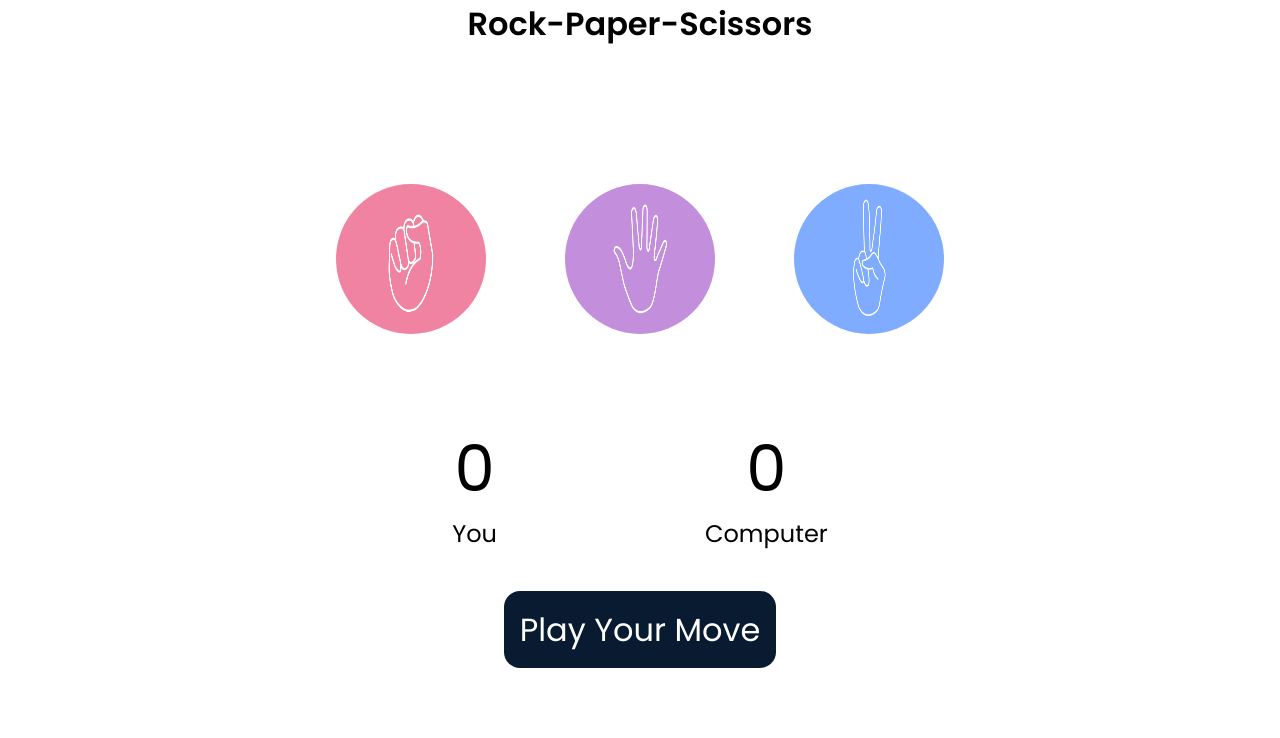
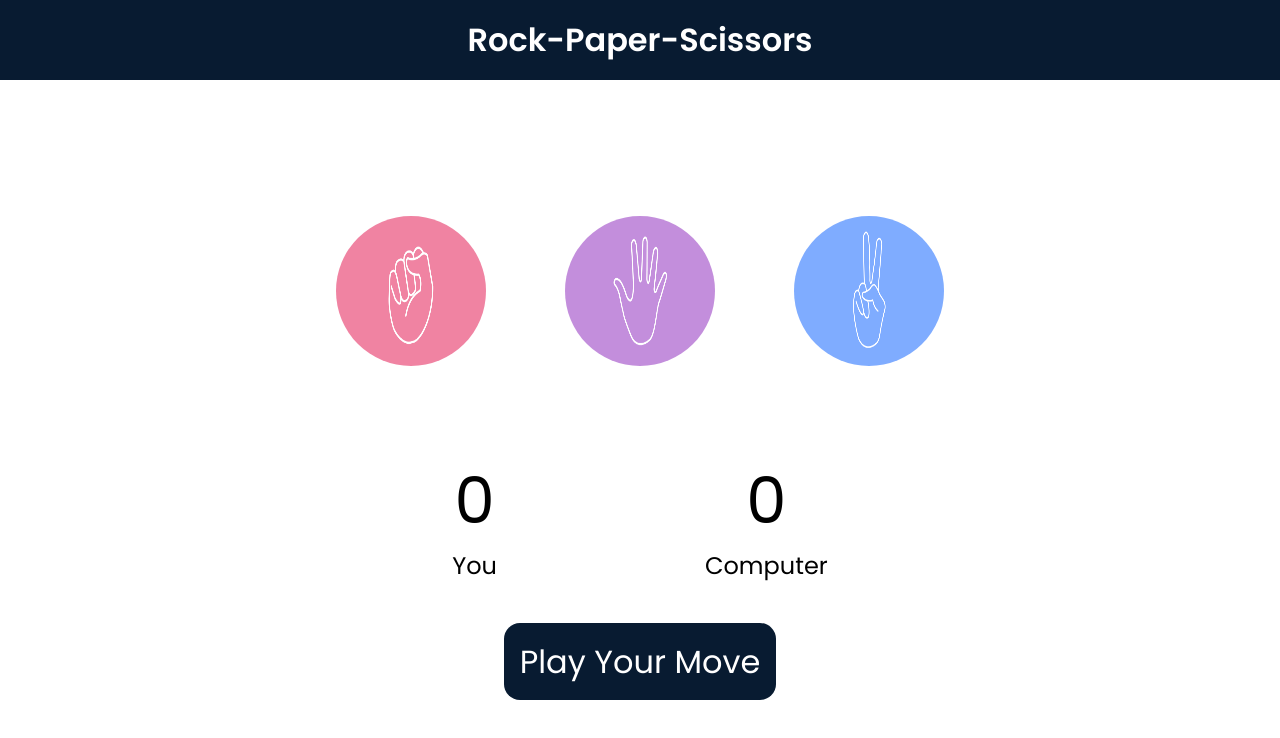
Before and after one commit to ThasleemPeer/Rock-Paper-Scissor-, a plain HTML site: page index.html in a window 1280 px wide. Drawn offline with Linux system fonts and the light colour scheme.

Commit message:
Add and updated code

```diff
--- a/style.css
+++ b/style.css
@@ -12,6 +12,10 @@ body {
 h1{
     display: flex;
     justify-content: center;
+    background-color: #081b31;
+    color: #fff;
+    height: 5rem;
+    line-height: 5rem;
 }
 .choice{
     height: 165px;
@@ -37,6 +41,7 @@ img{
     border-radius: 50%;
 }
 .choice:hover{
+    opacity: 0.9;
     cursor: pointer;
     background-color: #081b31;
 }
```
